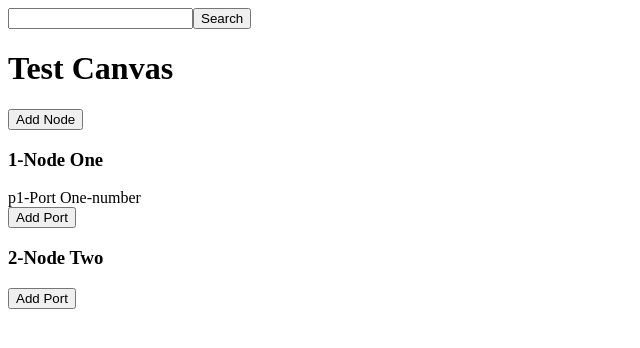
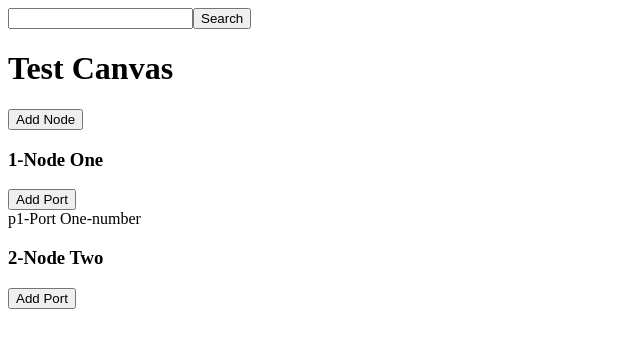
Before and after one commit to lchavarri/parcel-recoil, a React (Vite) app: page / in a window 1280 px wide. Shown: the top 348 px of the page, without its empty margins (0-640 px from the left). Built offline with nearby package versions, Linux system fonts and the light colour scheme.

Commit message:
Avoid implicit Node subscription to Port changes

```diff
--- /dev/null
+++ b/src/components/NodePorts.tsx
@@ -0,0 +1,20 @@
+import React from "react";
+import { useRecoilValue } from "recoil";
+
+import { nodePortsQuery } from "../state/canvas";
+import { Port } from "../types";
+import PortWidget from "./PortWidget";
+
+const NodePorts = ({ nodeId }) => {
+  const ports: Port[] = useRecoilValue(nodePortsQuery(nodeId));
+
+  return (
+    <div>
+      {ports.map((p) => (
+        <PortWidget key={p.id} port={p}></PortWidget>
+      ))}
+    </div>
+  );
+};
+
+export default NodePorts;
--- a/src/components/NodeWidget.tsx
+++ b/src/components/NodeWidget.tsx
@@ -1,18 +1,17 @@
 import React from "react";
-import { useRecoilValue, useSetRecoilState } from "recoil";
+import { useSetRecoilState } from "recoil";
 
-import { NodeModel, Port } from "../types";
-import { nodePortsQuery, portsState, nodePortsRel } from "../state/canvas";
-import PortWidget from "./PortWidget";
+import { NodeModel } from "../types";
+import { portsState, nodePortsRel } from "../state/canvas";
 import { createPort } from "../services/canvasService";
 import { addNodeRel, addPorts } from "../state/canvas.reducer";
+import NodePorts from "./NodePorts";
 
 type Props = {
   node: NodeModel;
 };
 
 const NodeWidget = ({ node }: Props) => {
-  const ports: Port[] = useRecoilValue(nodePortsQuery(node.id));
   const setNodesRel = useSetRecoilState(nodePortsRel);
   const setPorts = useSetRecoilState(portsState);
 
@@ -27,12 +26,8 @@ const NodeWidget = ({ node }: Props) => {
       <h3>
         {node.id}-{node.name}
       </h3>
-      <div>
-        {ports.map((p) => (
-          <PortWidget key={p.id} port={p}></PortWidget>
-        ))}
-      </div>
       <button onClick={handleAdd}>Add Port</button>
+      <NodePorts nodeId={node.id}></NodePorts>
     </div>
   );
 };
```
